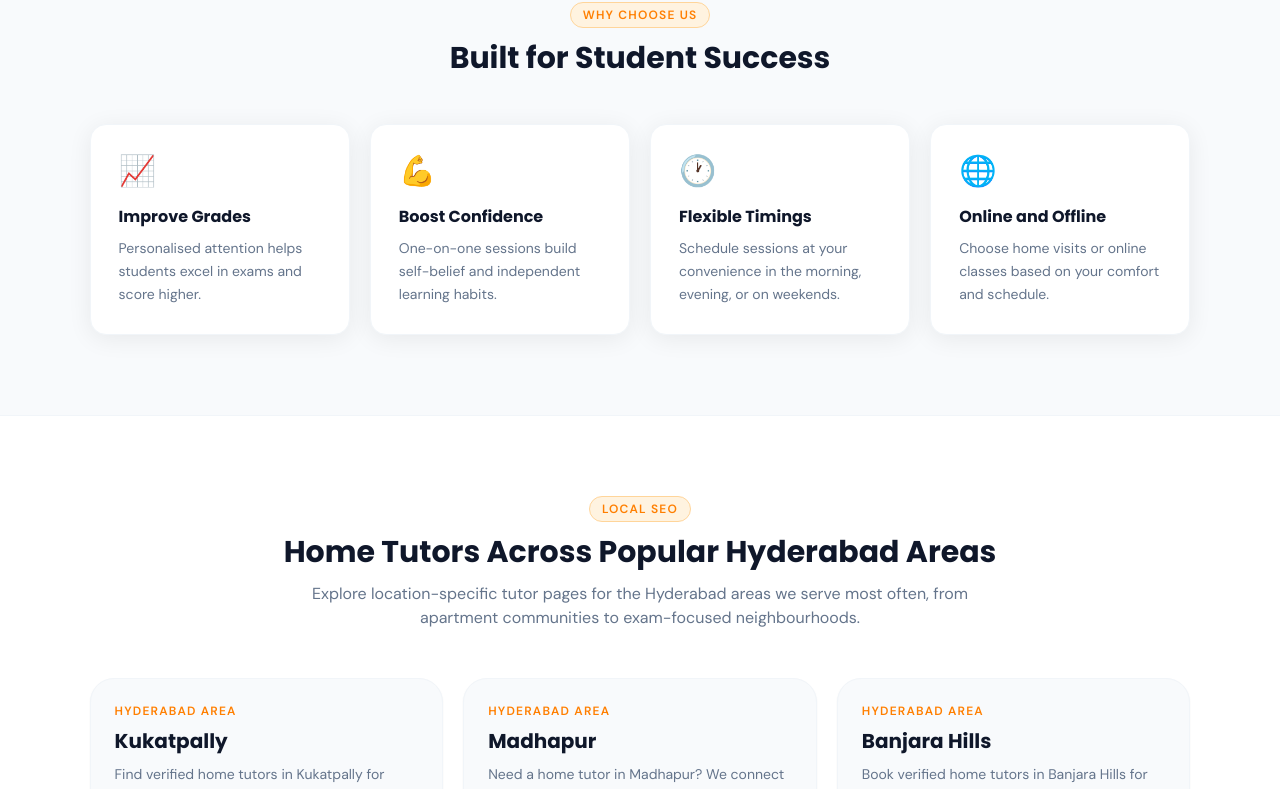
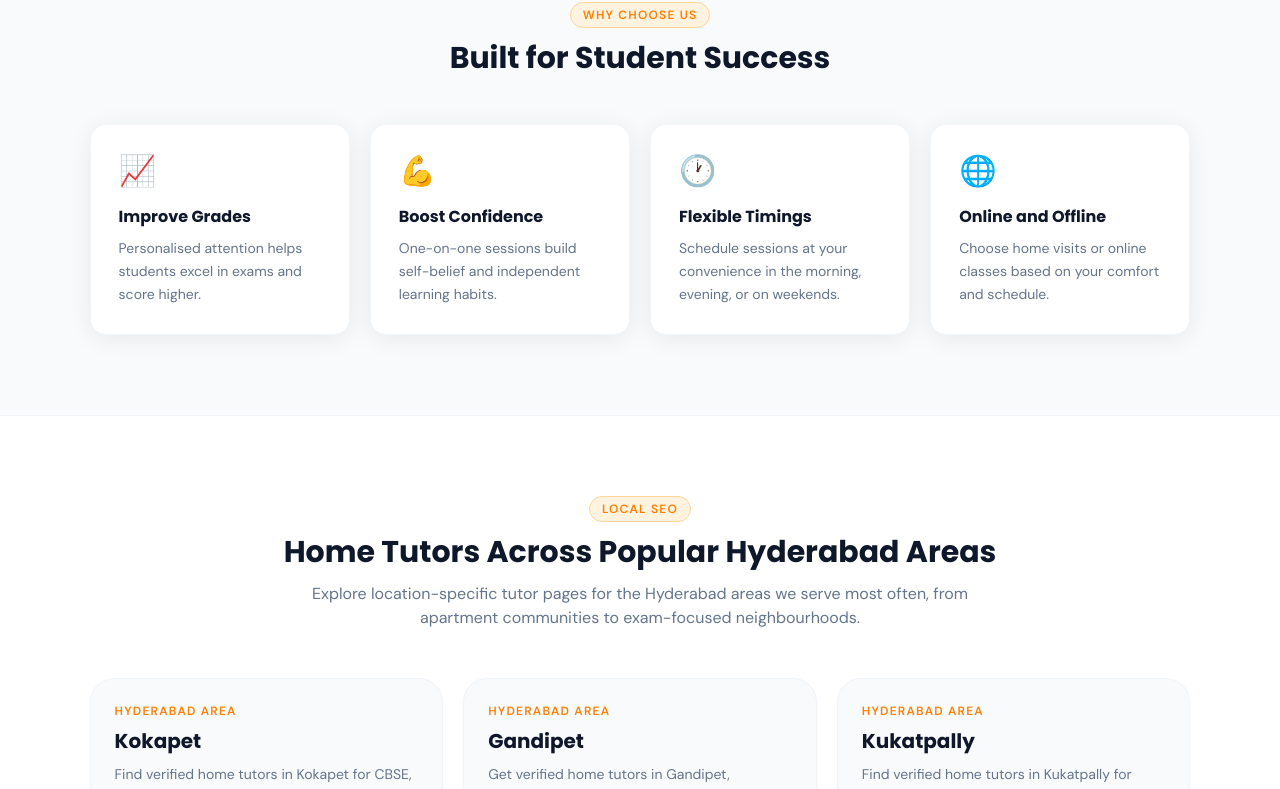
Before and after one commit to Dheeraj2006k/apke-tuitions-client, a Next.js app: page / in a window 1280 px wide. Shown: the part 1996-2785 px from the top of the page. Built offline with nearby package versions, Linux system fonts and the light colour scheme.

Commit message:
Add Kokapet and Gandipet locality pages

```diff
--- a/src/content/seo.js
+++ b/src/content/seo.js
@@ -23,6 +23,54 @@ export const SEO_FAQS = [
 
 export const LOCALITY_PAGES = [
   {
+    slug: "kokapet",
+    name: "Kokapet",
+    title: "Home Tutors in Kokapet",
+    metaTitle: "Home Tutors in Kokapet, Hyderabad",
+    description:
+      "Find verified home tutors in Kokapet for CBSE, ICSE, and State Board students. One-on-one tuition near MGIT College, flexible timings, and free demo class.",
+    intro:
+      "Kokapet is a fast-growing residential area near the Financial District and MGIT College, with many families looking for reliable home tutors for school-age children. Apke Tuitions connects parents in Kokapet with verified, experienced tutors for home visits and online sessions tailored to each student's needs.",
+    highlights: [
+      "Home tutors available near MGIT College and Kokapet Road",
+      "Support for CBSE, ICSE, and Telangana State Board",
+      "One-on-one sessions with flexible evening and weekend slots",
+      "Free demo class before you confirm a tutor",
+    ],
+    landmarks: ["MGIT College", "Kokapet Road", "Financial District", "Narsingi"],
+    needs: [
+      "Maths and science support for middle and secondary school students",
+      "Board exam preparation for Classes 10 and 12",
+      "After-school concept reinforcement for primary students",
+    ],
+    relatedSubjects: ["maths", "science", "physics"],
+    nearbyAreas: ["gandipet", "gachibowli", "madhapur"],
+  },
+  {
+    slug: "gandipet",
+    name: "Gandipet",
+    title: "Home Tutors in Gandipet",
+    metaTitle: "Home Tutors in Gandipet, Hyderabad",
+    description:
+      "Get verified home tutors in Gandipet, Hyderabad for Classes 1 to 12. CBSE, ICSE, and State Board support near MGIT College with free demo class available.",
+    intro:
+      "Gandipet and the areas surrounding MGIT College have a growing demand for quality home tutors as more families settle in this developing corridor. Apke Tuitions helps parents in Gandipet find trusted tutors who offer personalised one-on-one sessions at home or online, with strong subject expertise and consistent follow-up.",
+    highlights: [
+      "Verified tutors covering Gandipet and nearby localities",
+      "CBSE, ICSE, and State Board tuition for all classes",
+      "Home visits and online sessions available",
+      "Free demo class with no commitment required",
+    ],
+    landmarks: ["MGIT College", "Gandipet Lake", "Kokapet Road", "Narsingi Junction"],
+    needs: [
+      "Strong maths and science tuition for school students",
+      "Exam preparation support for Classes 9 to 12",
+      "Personalised attention for students who need extra help",
+    ],
+    relatedSubjects: ["maths", "science", "english"],
+    nearbyAreas: ["kokapet", "gachibowli", "madhapur"],
+  },
+  {
     slug: "kukatpally",
     name: "Kukatpally",
     title: "Home Tutors in Kukatpally",
@@ -44,7 +92,7 @@ export const LOCALITY_PAGES = [
       "Homework and concept reinforcement for younger students",
     ],
     relatedSubjects: ["maths", "science", "english"],
-    nearbyAreas: ["madhapur", "gachibowli", "secunderabad"],
+    nearbyAreas: ["madhapur", "gachibowli", "kokapet"],
   },
   {
     slug: "madhapur",
@@ -68,7 +116,7 @@ export const LOCALITY_PAGES = [
       "Focused exam preparation for higher classes",
     ],
     relatedSubjects: ["physics", "chemistry", "english"],
-    nearbyAreas: ["kukatpally", "gachibowli", "banjara-hills"],
+    nearbyAreas: ["gachibowli", "kokapet", "banjara-hills"],
   },
   {
     slug: "banjara-hills",
@@ -116,7 +164,7 @@ export const LOCALITY_PAGES = [
       "Consistent academic support with measurable progress",
     ],
     relatedSubjects: ["maths", "physics", "chemistry"],
-    nearbyAreas: ["madhapur", "kukatpally", "banjara-hills"],
+    nearbyAreas: ["kokapet", "gandipet", "madhapur"],
   },
   {
     slug: "secunderabad",
@@ -166,7 +214,7 @@ export const SUBJECT_PAGES = [
       "Better confidence in classwork and exams",
       "Stronger fundamentals for advanced topics",
     ],
-    relatedAreas: ["kukatpally", "gachibowli", "banjara-hills"],
+    relatedAreas: ["kokapet", "gandipet", "gachibowli"],
   },
   {
     slug: "science",
@@ -189,7 +237,7 @@ export const SUBJECT_PAGES = [
       "Improved test preparation and answer quality",
       "Less fear around mixed-topic science exams",
     ],
-    relatedAreas: ["secunderabad", "madhapur", "kukatpally"],
+    relatedAreas: ["kokapet", "gandipet", "secunderabad"],
   },
   {
     slug: "english",
@@ -212,7 +260,7 @@ export const SUBJECT_PAGES = [
       "Better classroom confidence and communication",
       "Improved comprehension and retention",
     ],
-    relatedAreas: ["banjara-hills", "secunderabad", "madhapur"],
+    relatedAreas: ["gandipet", "banjara-hills", "madhapur"],
   },
   {
     slug: "physics",
@@ -235,7 +283,7 @@ export const SUBJECT_PAGES = [
       "Clearer conceptual understanding of core chapters",
       "Higher confidence in school and board exams",
     ],
-    relatedAreas: ["gachibowli", "madhapur", "banjara-hills"],
+    relatedAreas: ["kokapet", "gachibowli", "madhapur"],
   },
   {
     slug: "chemistry",
```
